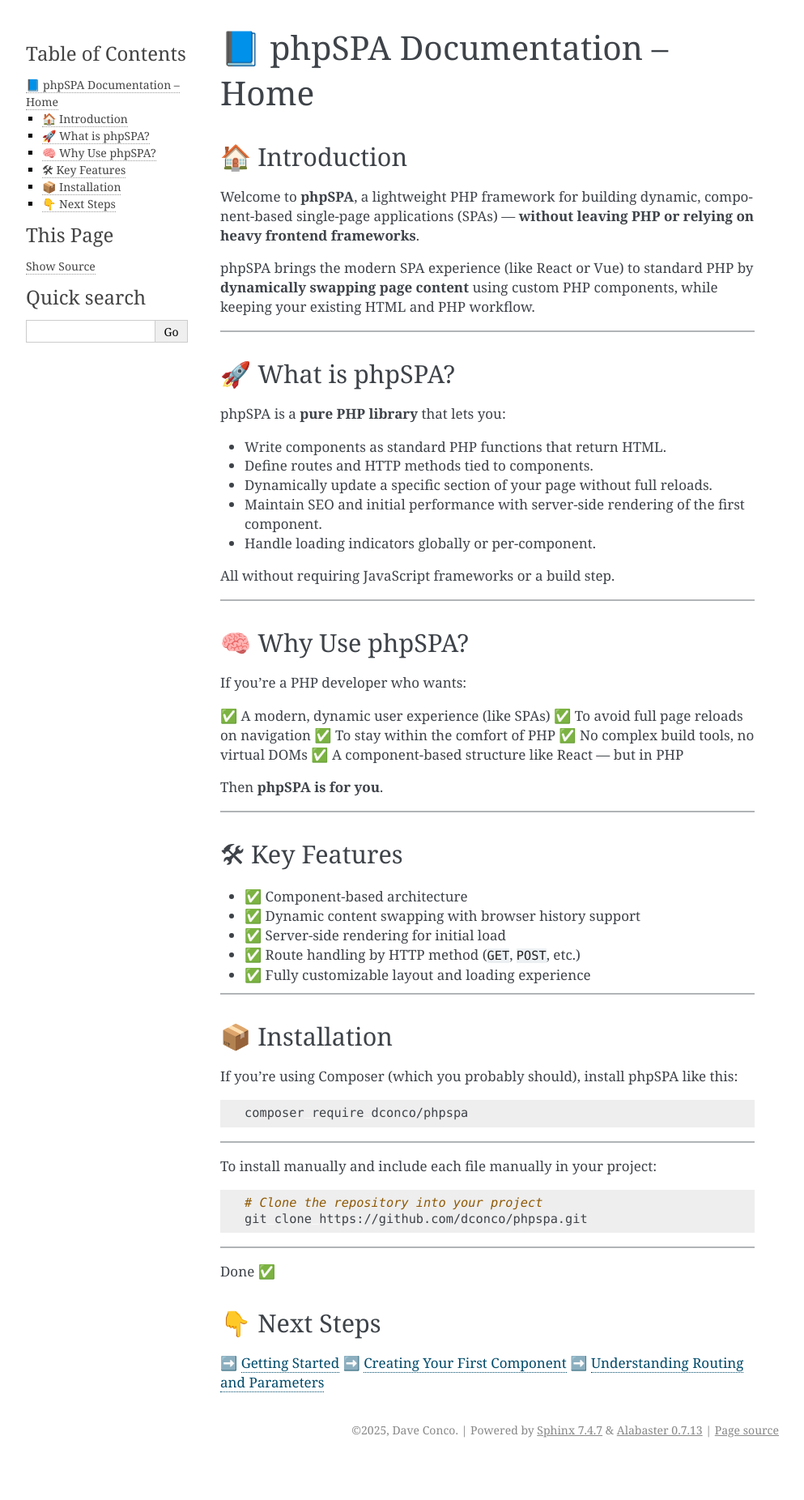
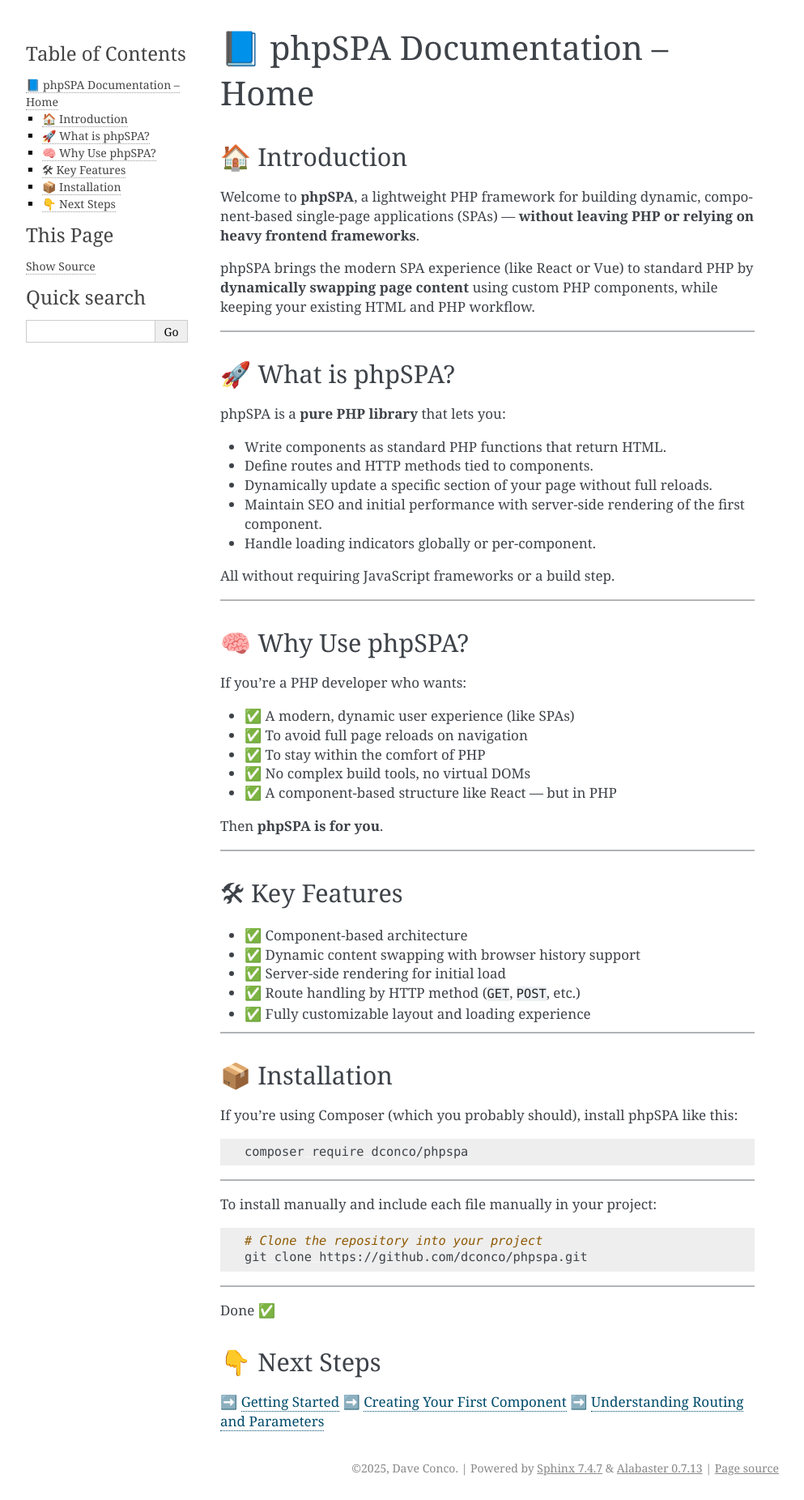
Before and after one commit to dconco/phpspa, a Sphinx documentation site: the page built from docs/source/1-introduction.md, in a window 1280 px wide. Shown: the whole page at 81% size, without its empty margins (148-1141 px from the left). Built offline with Sphinx 7.4.7, drawn with Linux system fonts in a browser that asks for light colours; before the commit the page ends 1805 px from its top, so only the background shows below that.

```diff
--- a/docs/source/1-introduction.md
+++ b/docs/source/1-introduction.md
@@ -26,11 +26,11 @@ All without requiring JavaScript frameworks or a build step.
 
 If you're a PHP developer who wants:
 
-✅ A modern, dynamic user experience (like SPAs)
-✅ To avoid full page reloads on navigation
-✅ To stay within the comfort of PHP
-✅ No complex build tools, no virtual DOMs
-✅ A component-based structure like React — but in PHP
+* ✅ A modern, dynamic user experience (like SPAs)
+* ✅ To avoid full page reloads on navigation
+* ✅ To stay within the comfort of PHP
+* ✅ No complex build tools, no virtual DOMs
+* ✅ A component-based structure like React — but in PHP
 
 Then **phpSPA is for you**.
 
```
